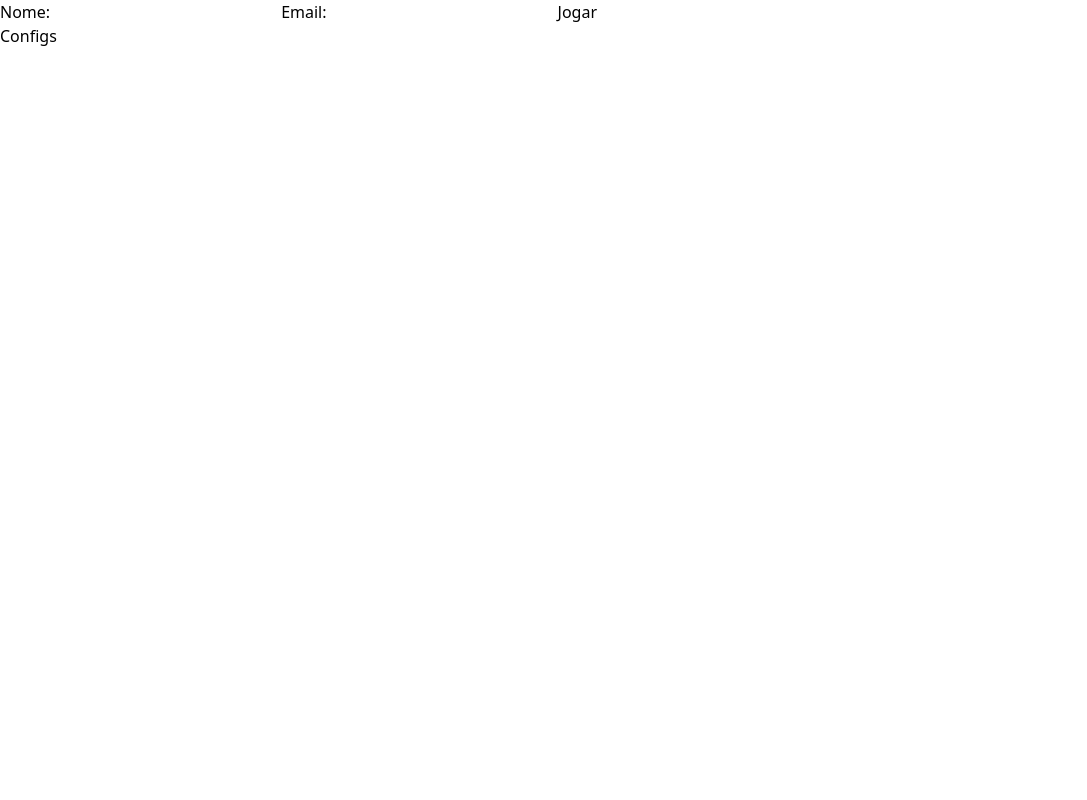
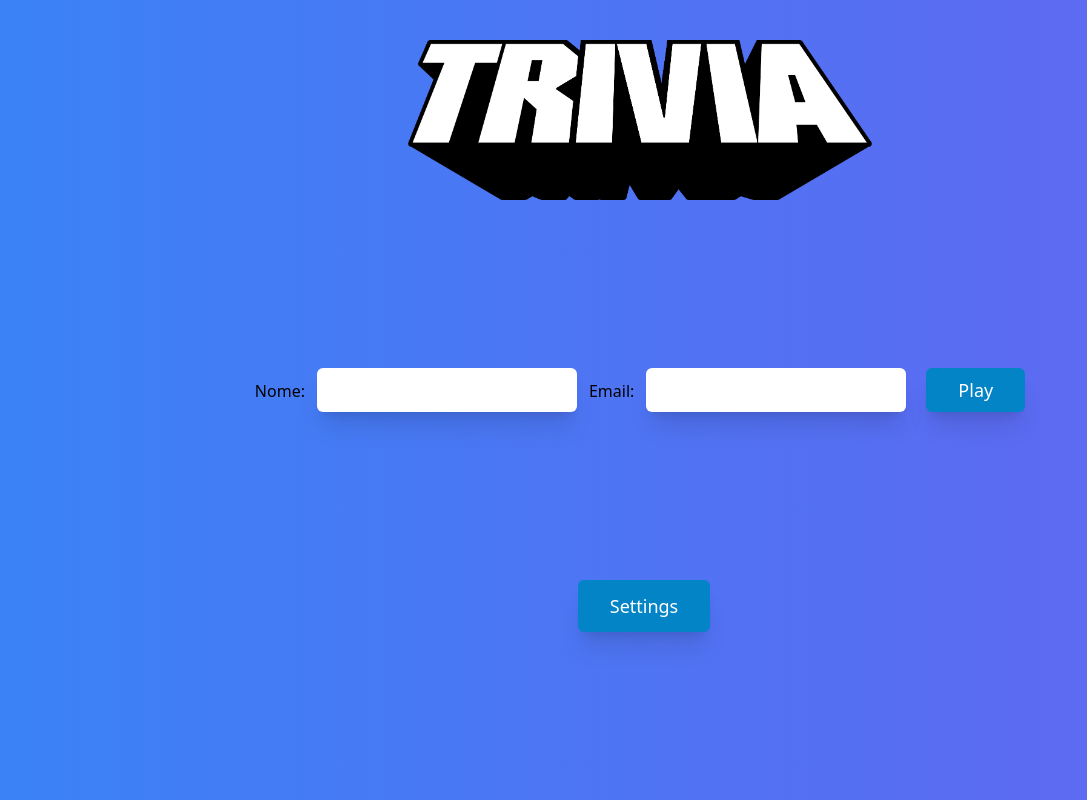
Before and after one commit to lima-gus/trivia-game, a React (Create React App) app: page / in a window 1280 px wide. Shown: the whole page, without its empty margins (0-1087 px from the left). Built offline with nearby package versions, Linux system fonts and the light colour scheme.

Commit message:
(style) add css to login page

```diff
--- a/package.json
+++ b/package.json
@@ -8,6 +8,7 @@
     "crypto-js": "^4.1.1",
     "react": "^17.0.2",
     "react-dom": "^17.0.2",
+    "react-icons": "^4.3.1",
     "react-redux": "^7.2.0",
     "react-router-dom": "^5.1.2",
     "react-scripts": "5.0.0",
--- a/src/App.css
+++ /dev/null
@@ -1,57 +0,0 @@
-.App {
-  text-align: center;
-}
-
-.App-logo {
-  height: 40vmin;
-  pointer-events: none;
-}
-
-.red-border {
-  border: 1px solid red;
-}
-
-.green-border {
-  border: 1px solid green;
-}
-
-@media ( prefers-reduced-motion : no-preference ) {
-
-  .App-logo {
-    animation: shake infinite 0.82s cubic-bezier(0.36, 0.07, 0.19, 0.97) both;
-  }
-}
-
-.App-header {
-  align-items: center;
-  background-color: #282c34;
-  color: white;
-  display: flex;
-  flex-direction: column;
-  font-size: calc(10px + 2vmin);
-  justify-content: center;
-  min-height: 100vh;
-}
-
-.App-link {
-  color: #61dafb;
-}
-
-@keyframes shake {
-
-  10%, 90% {
-    transform: translate3d(-1px, 0, 0);
-  }
-
-  20%, 80% {
-    transform: translate3d(2px, 0, 0);
-  }
-
-  30%, 50%, 70% {
-    transform: translate3d(-4px, 0, 0);
-  }
-
-  40%, 60% {
-    transform: translate3d(4px, 0, 0);
-  }
-}
--- a/src/pages/Login.js
+++ b/src/pages/Login.js
@@ -4,6 +4,7 @@ import { Link } from 'react-router-dom';
 import PropTypes from 'prop-types';
 import { fetchTokenTrivia } from '../services';
 import { resetUserData } from '../redux/actions';
+import logo from '../trivia.png';
 
 class Login extends React.Component {
   constructor(props) {
@@ -62,11 +63,13 @@ class Login extends React.Component {
   render() {
     const { name, email, isButtonDisabled } = this.state;
     return (
-      <div>
-        <form>
+      <div className="w-screen h-screen grid justify-items-center bg-gradient-to-r from-blue-500 to-indigo-500">
+        <img src={ logo } className="mt-10 max-h-40" alt="logo" />
+        <form className="">
           <label htmlFor="input-player-name">
             Nome:
             <input
+              className="text-lg shadow-xl mx-3 py-2 rounded-md"
               type="text"
               name="name"
               id="input-player-name"
@@ -78,6 +81,7 @@ class Login extends React.Component {
           <label htmlFor="input-gravatar-email">
             Email:
             <input
+              className="text-lg shadow-xl mx-3 py-2 rounded-md"
               type="email"
               name="email"
               id="input-gravatar-email"
@@ -87,21 +91,23 @@ class Login extends React.Component {
             />
           </label>
           <button
+            className="text-lg text-white bg-sky-600 hover:bg-sky-500 px-8 py-2 ml-2 rounded-md shadow-xl"
             type="button"
             data-testid="btn-play"
             disabled={ isButtonDisabled }
             onClick={ this.handleClick }
           >
-            Jogar
+            Play
           </button>
         </form>
 
         <Link to="/settings">
           <button
+            className="text-lg text-white bg-sky-600 hover:bg-sky-500 px-8 py-3 ml-2 rounded-md shadow-xl"
             type="button"
             data-testid="btn-settings"
           >
-            Configs
+            Settings
           </button>
         </Link>
       </div>
```
Also changed, not shown: src/App.js (+0 -11 lines), 1 other file (tests, documents, lock files or other folders).
